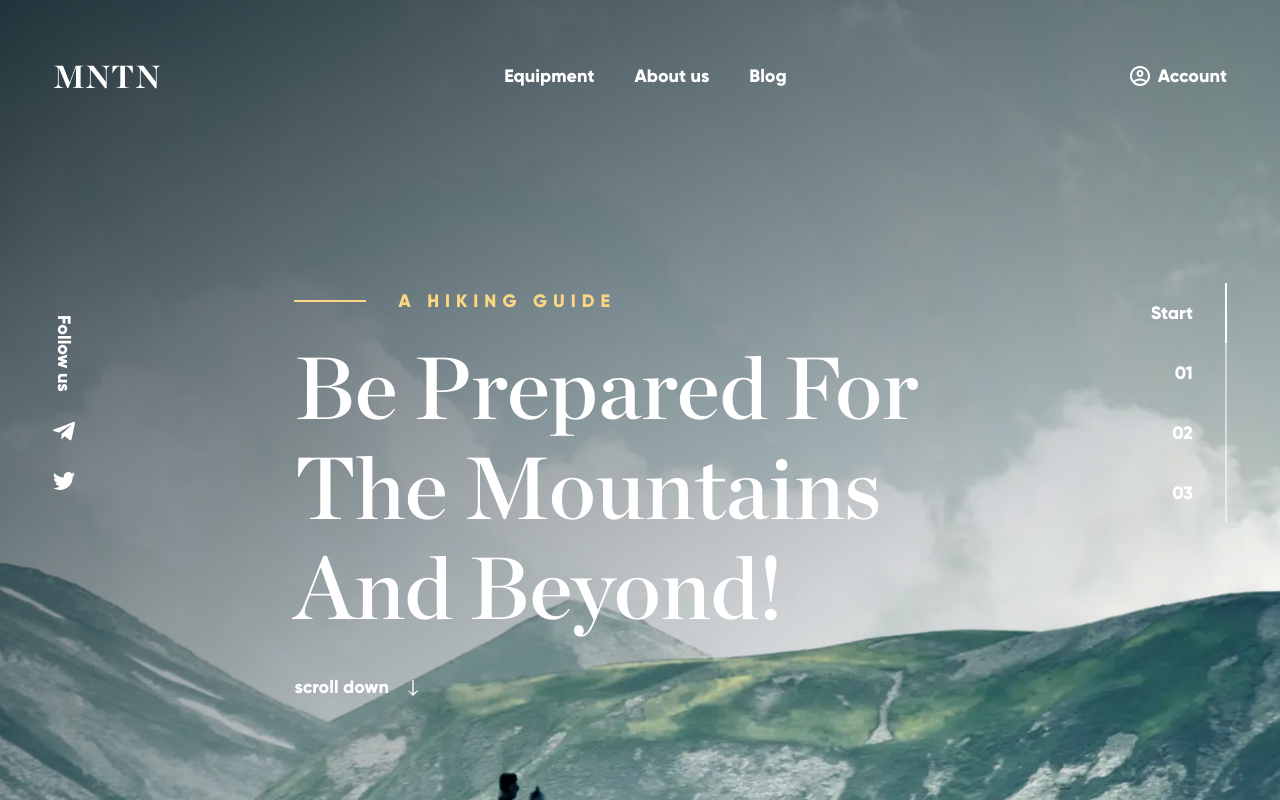
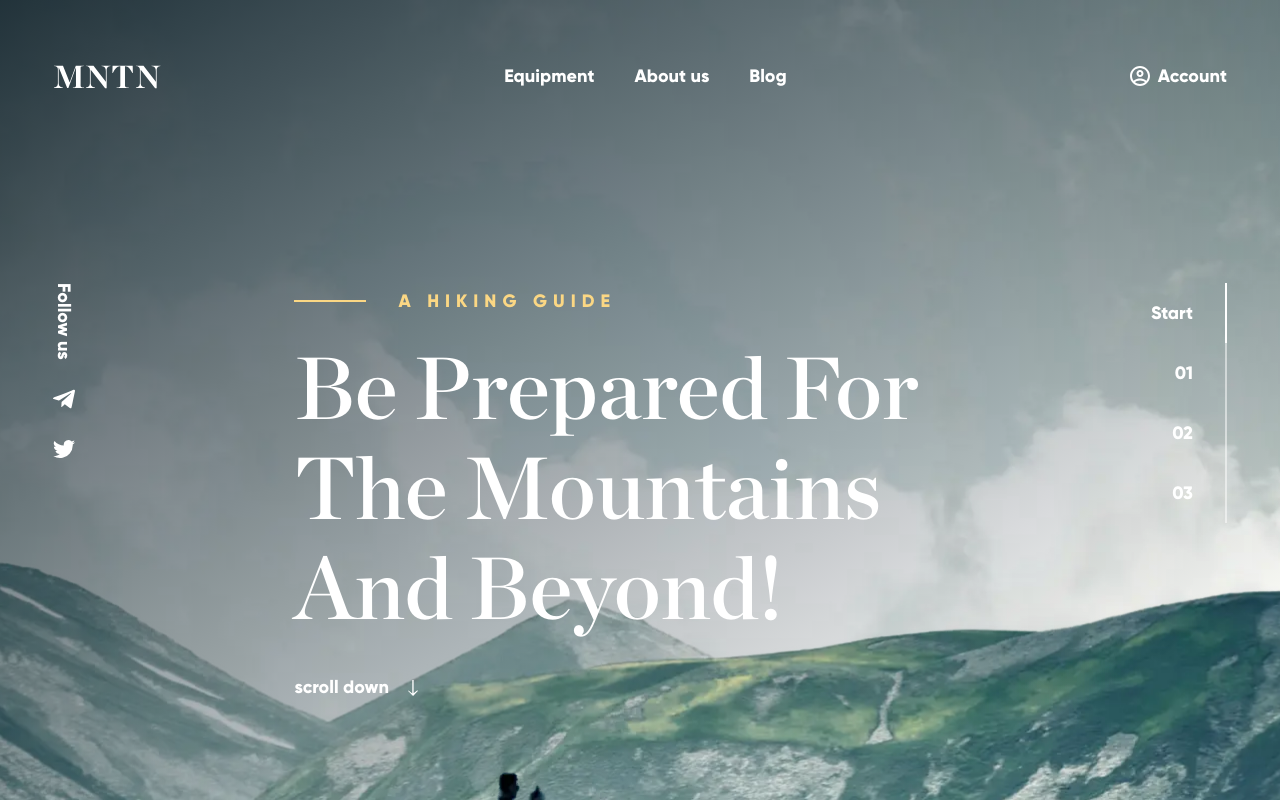
Before and after one commit to edelsid/mntn, a website built with webpack: page src/index.html in a window 1280 px wide. Shown: the top 800 px of the page. Built offline with nearby package versions, Linux system fonts and the light colour scheme.

Commit message:
utilities redone

```diff
--- a/src/index.html
+++ b/src/index.html
@@ -51,8 +51,7 @@
   </header>
   <main>
     <div class="utilities">
-      <div class="container container_wide">
-        <aside class="socials">
+      <aside class="utility socials">
         <span class="socials__cta">Follow us</span>
         <ul class="socials__list">
           <li class="socials__item">
@@ -67,7 +66,7 @@
           </li>
         </ul>
       </aside>
-        <nav class="nav__slider">
+      <nav class="utility nav__slider">
         <ul class="slider">
           <li class="slider__item active">
             <a href="#start">Start</a>
@@ -83,7 +82,6 @@
           </li>
         </ul>
       </nav>
-      </div>
     </div>
     <section class="banner">
       <section class="banner__content">
--- a/src/scss/layout/_utilities.scss
+++ b/src/scss/layout/_utilities.scss
@@ -1,25 +1,28 @@
 @use '../abstract/index.scss' as *;
-
-.utilities {
-  position: fixed;
-  z-index: 999;
-  top: 35.43vh;
-  width: 100%;
-}
 
 .socials, .socials__list {
   @include flex-column(28px);
   align-items: center;
 }
 
+.utility {
+  position: fixed;
+  top: 35.43vh;
+  z-index: 999;
+}
+
 .socials {
-  position: relative;
+  left: 4.15%;
 
   &__cta {
     display: inline-block;
     writing-mode: tb;
     cursor: default;
   }
+}
+
+.nav__slider {
+  right: 4.15%;
 }
 
 .link_socials {
```
Also changed, not shown: src/scss/layout/_header.scss (line endings or trailing spaces). Lines whose indentation alone changed are shown as unchanged.
